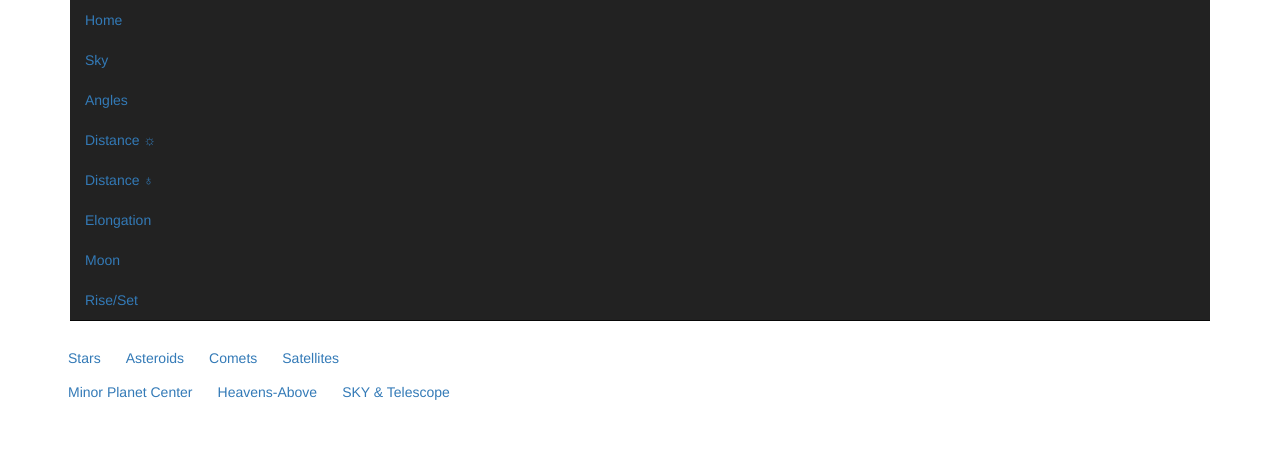
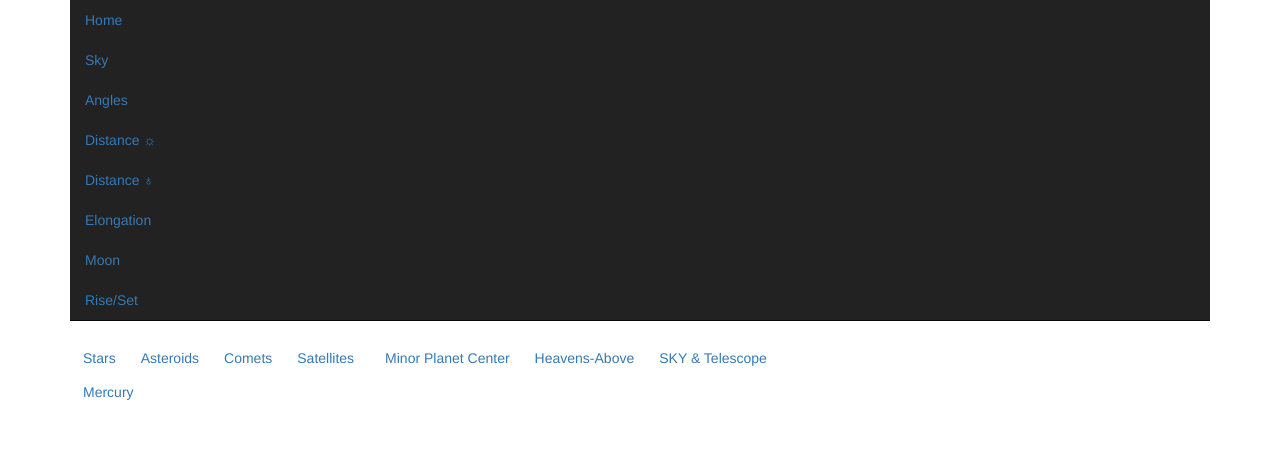
Before and after one commit to acdunn10/astro, a Django app: template templates/index.html in a window 1280 px wide. Shown: the top 452 px of the page. Run offline with Django 3.2, Linux system fonts and the light colour scheme; the template is opened without the code that fills it, so the values that code supplies are empty; some libraries are stand-ins or nearby versions.

Commit message:
Show favorable viewings of Mercury
first use of redirect_stdout

```diff
--- a/templates/index.html
+++ b/templates/index.html
@@ -1,17 +1,15 @@
 {% extends "base.html" %}
 
 {% block content %}
-<div class="row">
-<div class="span12 btn-group">
+<div class="row span12 btn-toolbar">
+<div class="btn-group">
     <a class="btn" href="/stars/">Stars</a>
     <a class="btn" href="/asteroids/">Asteroids</a>
     <a class="btn" href="/comets/">Comets</a>
     <a class="btn" href="/satellites/">Satellites</a>
 </div>
-</div>
 
-<div class="row">
-<div class="span12 btn-group">
+<div class="btn-group">
     <a class="btn"
        href="http://www.minorplanetcenter.net/">Minor Planet Center</a>
     <a class="btn"
@@ -21,4 +19,9 @@
 </div>
 </div>
 
+<div class="row span12 btn-toolbar">
+<div class="btn-group">
+    <a class="btn" href="/mercury/">Mercury</a>
+</div>
+</div>
 {% endblock %}
```
Also changed, not shown: astro/mercury.py (+7 -3 lines), astro/utils.py (+17 -1 lines), server.py (+9 -0 lines).
